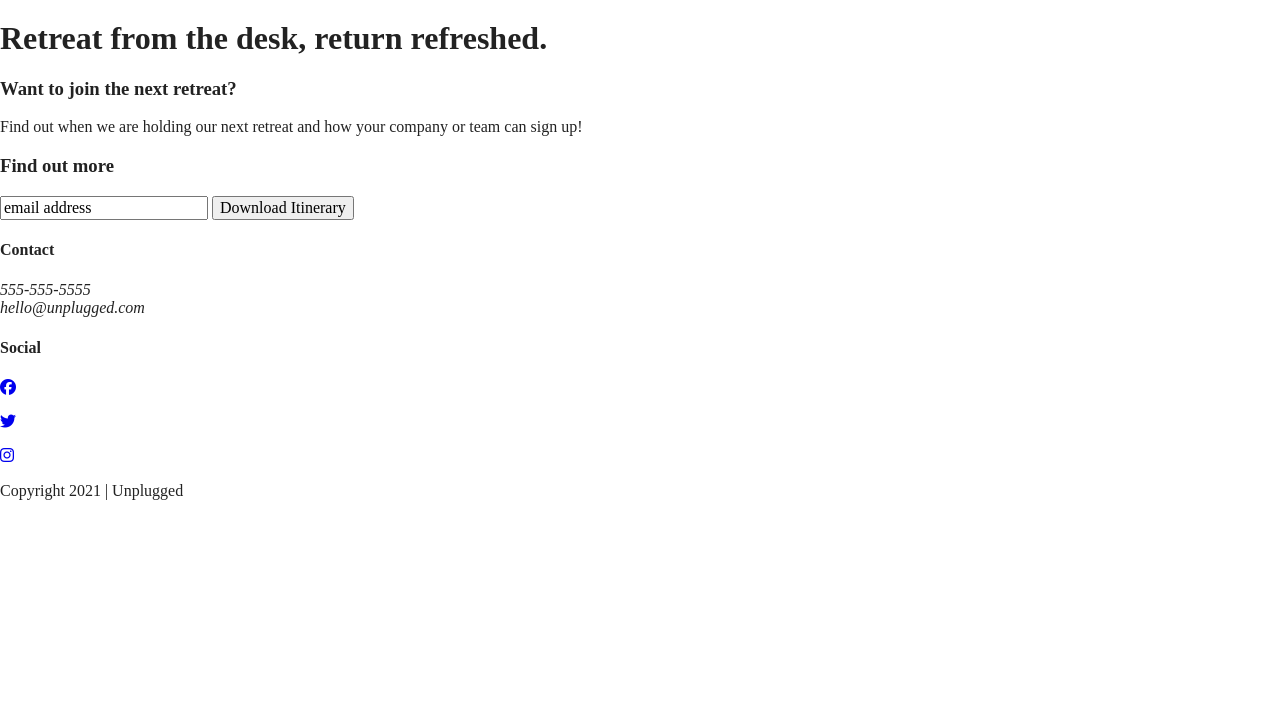
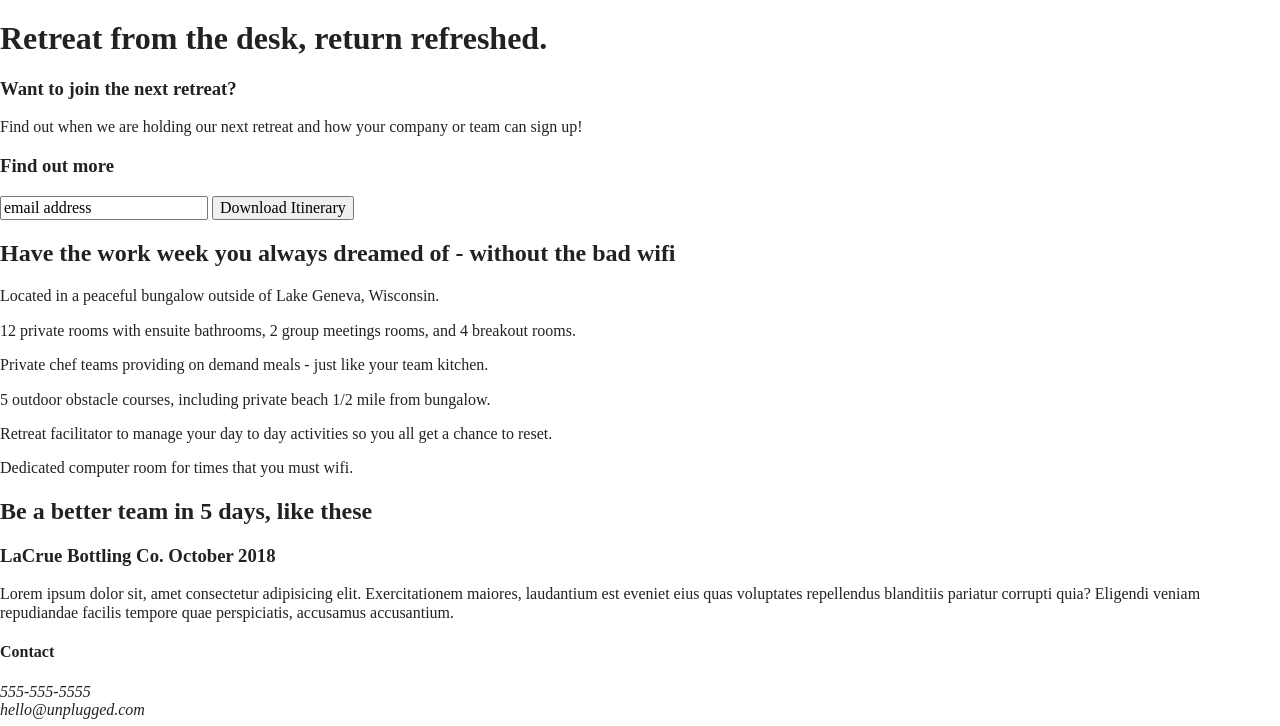
Before and after one commit to Neisa-B/206-unplugged, a website built with Parcel: page index.html in a window 1280 px wide. Shown: the part 74-800 px from the top of the page. Built offline with nearby package versions, Linux system fonts and the light colour scheme.

Commit message:
Added content

```diff
--- a/index.html
+++ b/index.html
@@ -41,7 +41,7 @@
   </header>
 
   <main>
-    <section>
+    <section class="hero area">
       <div class="content-wrapper">
         <h1>Retreat from the desk, return refreshed.</h1>
       </div>
@@ -59,6 +59,48 @@
         </div>
       </div>
     </aside>
+    <section class="features">
+      <div class="content-wrapper">
+        <h2>Have the work week you always dreamed of &#45; without the bad wifi</h2>
+        <div class="feature-items">
+          <article>
+            <p class="fontawesome-icon"></p>
+            <p class="features-item-description">Located in a peaceful bungalow outside of Lake Geneva, Wisconsin.</p>
+        </article>
+        <article>
+          <p class="fontawesome-icon"></p>
+          <p class="features-item-description">12 private rooms with ensuite bathrooms, 2 group meetings rooms, and 4 breakout rooms.</p>
+      </article>
+      <article>
+        <p class="fontawesome-icon"></p>
+        <p class="features-item-description">Private chef teams providing on demand meals &#45; just like your team kitchen.</p>
+    </article>
+    <article>
+      <p class="fontawesome-icon"></p>
+      <p class="features-item-description">5 outdoor obstacle courses, including private beach 1/2 mile from bungalow.</p>
+  </article>
+  <article>
+    <p class="fontawesome-icon"></p>
+    <p class="features-item-description">Retreat facilitator to manage your day to day activities so you all get a chance to reset.</p>
+</article>
+<article>
+  <p class="fontawesome-icon"></p>
+  <p class="features-item-description">Dedicated computer room for times that you must wifi.</p>
+</article>
+</div>
+      </div>
+    </section>
+    <section class="reviews">
+      <div class="content-wrapper">
+        <h2>Be a better team in 5 days, like these</h2>
+        <article>
+          <div>
+            <h3>LaCrue Bottling Co. October 2018</h3>
+            <p>Lorem ipsum dolor sit, amet consectetur adipisicing elit. Exercitationem maiores, laudantium est eveniet eius quas voluptates repellendus blanditiis pariatur corrupti quia? Eligendi veniam repudiandae facilis tempore quae perspiciatis, accusamus accusantium.</p>
+          </div>
+        </article>
+      </div>
+    </section>
 
   </main>
 
```
